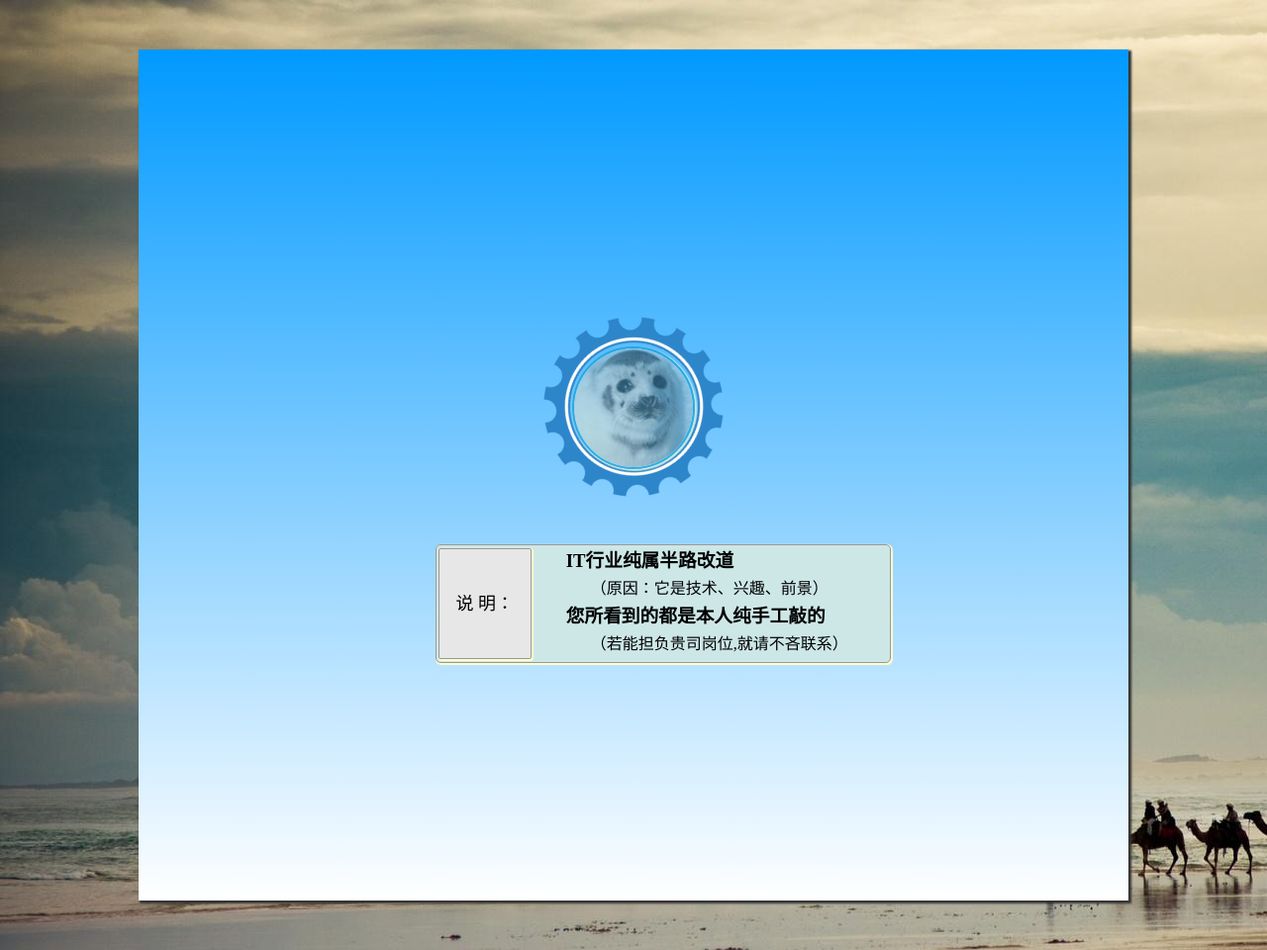
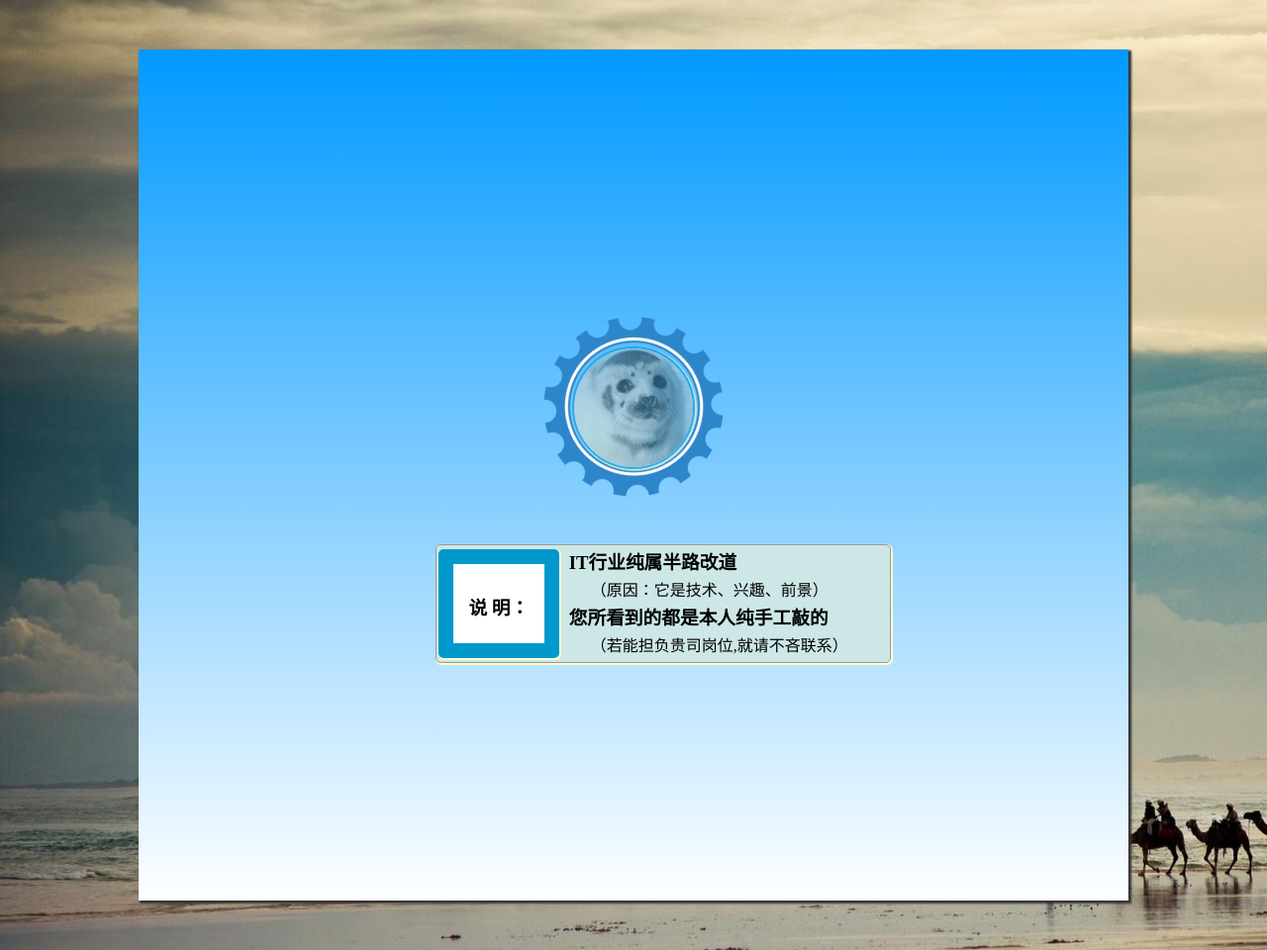
Before and after one commit to leien63/resume, a plain HTML site: page index.html in a window 1280 px wide. Shown: the whole page at 99% size. Drawn offline with Linux system fonts and the light colour scheme.

Commit message:
updata 2017

```diff
--- a/css/index.css
+++ b/css/index.css
@@ -15,9 +15,9 @@ body { font-size:16px; background:url(../img/dt4.jpg); max-height:1080px;}
 
 /*------情况说明---------*/
 .descrit { width:460px; height:120px; border:1px #999 solid; border-radius:5px; position:absolute; top:500px; left:300px; box-sizing:border-box; box-shadow:1px 1px 1px 1px #FFC; z-index:6; clear:both; background:#CDE7E7;}
-.desleft { width:20%; height:110px; background:#e7e7e7; border:1px #999 solid; border-radius:2px; line-height:110px; text-align:center; margin-top:3px; float:left; margin-left:2px; font-size:18px; box-shadow:1px 1px 1px 1px #FFC;}
-.desright { float:right; text-align:left; width:66%; height:110px; line-height:28px; margin-top:2px;}
-.desright h3 { margin-left:-25px;}
+.desleft { width:20%; height:80px; background:#FFF; border:15px #09C solid; border-radius:5px; line-height:90px; text-align:center; margin-top:4px; float:left; margin-left:2px; box-shadow:1px 1px 1px 1px #FFC;}
+.desright { float:right; text-align:left; width:66%; height:110px; line-height:28px; margin-top:4px;}
+.desright h3 { margin-left:-22px;}
 
 
 
--- a/index.html
+++ b/index.html
@@ -17,7 +17,7 @@
 
          <!--情况说明-->
              <div class="descrit">
-               <div class="desleft"><span>说 明：</span></div>
+               <div class="desleft"><h3>说 明：</h3></div>
 
                 <div class="desright">
                    <h3>IT行业纯属半路改道</h3>
```
